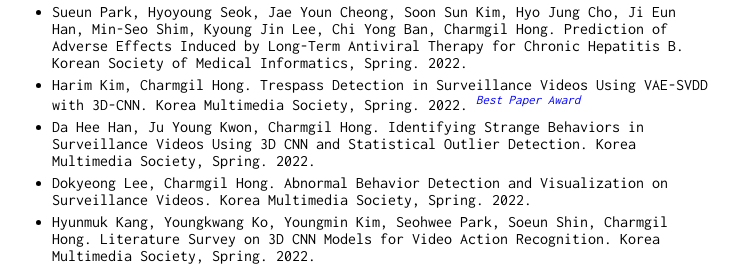
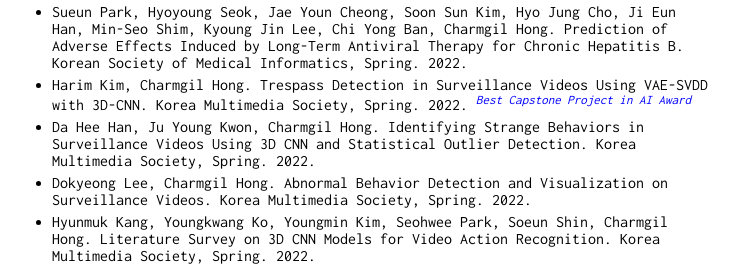
Before and after one commit to charmgil/charmgil.github.io, a Jekyll site: the page built from index.md, in a window 1280 px wide and 900 px high, scrolled down 4396 px. Shown: the part 167-437 px from the top of the window, without its empty margins (258-997 px from the left). Built offline with Jekyll 4.4.1, drawn with Linux system fonts in a browser that asks for light colours; our own code applies the rules of GitHub Pages for plain Markdown files.

Commit message:
modified:   index.md

```diff
--- a/index.md
+++ b/index.md
@@ -119,7 +119,7 @@ I am an assistant professor in the School of Computer Science and Electrical Eng
 * Geonyeong Choi, Jae Youn Cheong, Hyo Jung Cho, Soon Sun Kim, Hyewon Jo, Charmgil Hong. Learning Molecular Embeddings for the Prediction of Drug Induced Liver Injury Using Graph Neural Networks. Korean Society of Medical Informatics, Spring. 2022. <span class="award">*Best Paper Award*</span>
 * Jihyeon Song, Jae Youn Cheong, Soon Sun Kim, Hyo Jung Cho, Ji Eun Han, Min-Seo Shim, Kyoung Jin Lee, Chi Yong Ban, Charmgil Hong. Prediction of Antiviral Treatment Response in Chronic Hepatitis B Using Machine Learning. Korean Society of Medical Informatics, Spring. 2022.
 * Sueun Park, Hyoyoung Seok, Jae Youn Cheong, Soon Sun Kim, Hyo Jung Cho, Ji Eun Han, Min-Seo Shim, Kyoung Jin Lee, Chi Yong Ban, Charmgil Hong. Prediction of Adverse Effects Induced by Long-Term Antiviral Therapy for Chronic Hepatitis B. Korean Society of Medical Informatics, Spring. 2022.
-* Harim Kim, Charmgil Hong. Trespass Detection in Surveillance Videos Using VAE-SVDD with 3D-CNN. Korea Multimedia Society, Spring. 2022. <span class="award">*Best Paper Award*</span>
+* Harim Kim, Charmgil Hong. Trespass Detection in Surveillance Videos Using VAE-SVDD with 3D-CNN. Korea Multimedia Society, Spring. 2022. <span class="award">*Best Capstone Project in AI Award*</span>
 * Da Hee Han, Ju Young Kwon, Charmgil Hong. Identifying Strange Behaviors in Surveillance Videos Using 3D CNN and Statistical Outlier Detection. Korea Multimedia Society, Spring. 2022.
 * Dokyeong Lee, Charmgil Hong. Abnormal Behavior Detection and Visualization on Surveillance Videos. Korea Multimedia Society, Spring. 2022.
 * Hyunmuk Kang, Youngkwang Ko, Youngmin Kim, Seohwee Park, Soeun Shin, Charmgil Hong. Literature Survey on 3D CNN Models for Video Action Recognition. Korea Multimedia Society, Spring. 2022.
```
